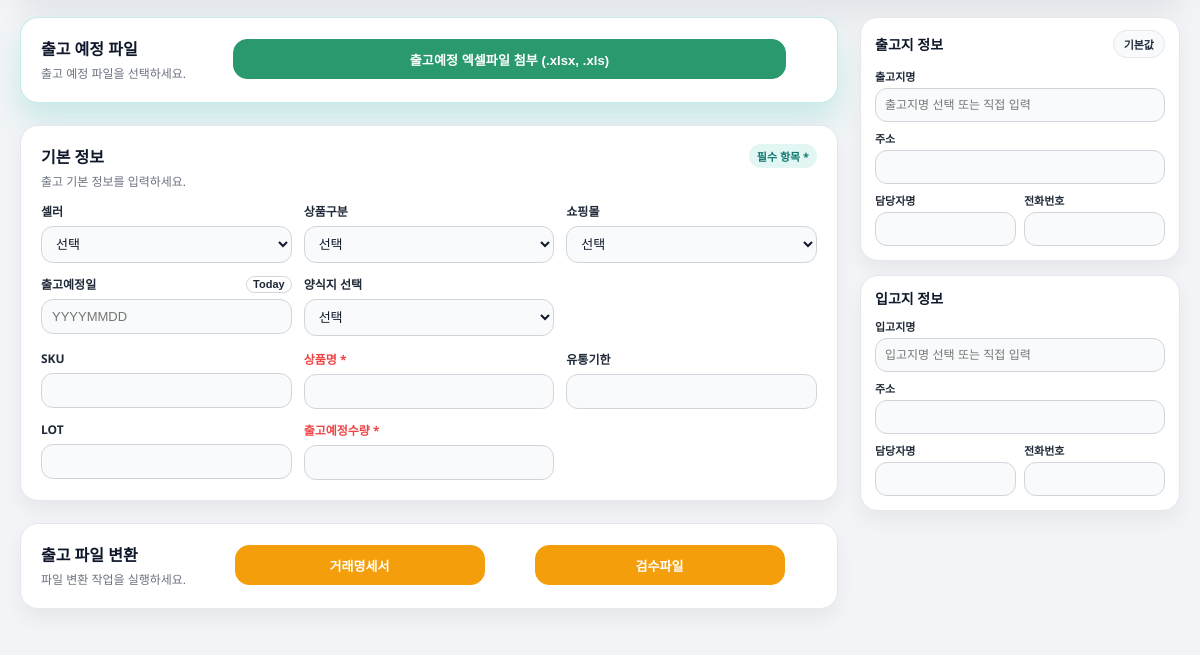
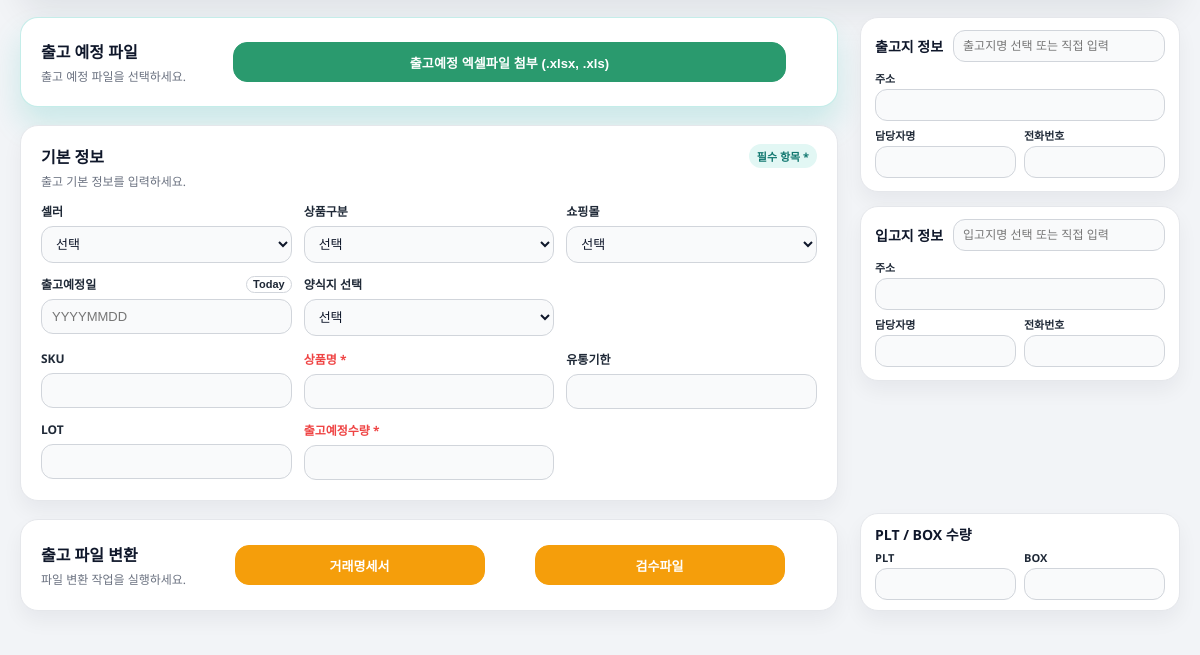
Before and after one commit to lulubethere/CountHub, an Electron app: page html/04-02 outbound.html in a window 1200 px wide. Shown: the part 145-800 px from the top of the page. Drawn offline with nearby package versions, Linux system fonts and the light colour scheme; no server answers; sample sign-in values are in the browser's storage.

Commit message:
거래명세서 작업버튼 기능 업그레이드, 출고화면 UI 대격변

```diff
--- a/html/04-02 outbound.html
+++ b/html/04-02 outbound.html
@@ -23,6 +23,9 @@
           </div>
           <div class="hero-right">
             <div class="hero-stat hero-stat-reset">
+              <button id="btn-outbound-default" class="btn-secondary" type="button">출고지 기본값</button>
+            </div>
+            <div class="hero-stat hero-stat-reset">
               <button id="btn-reset" class="btn-secondary">초기화</button>
             </div>
             <div class="hero-stat hero-stat-reset">
@@ -43,7 +46,7 @@
               </div>
             </section>
 
-            <section class="panel">
+            <section class="panel basic-info-panel">
               <div class="panel-header">
                 <div class="panel-title">
                   <h3>기본 정보</h3>
@@ -151,19 +154,17 @@
           <aside class="page-side">
             <section class="panel side-panel">
               <div class="panel-header">
+                <div class="side-panel-header-main">
                   <div class="panel-title">
                     <h3>출고지 정보</h3>
                   </div>
-                <button id="btn-outbound-default" class="btn-ghost btn-mini side-default-btn" type="button">기본값</button>
-              </div>
-              <div class="panel-body">
-                <div class="field">
-                  <div class="field-label">출고지명</div>
-                  <div class="field-control">
-                    <input id="input-outbound-place" class="side-input" type="text" list="outbound-place-options" placeholder="출고지명 선택 또는 직접 입력">
+                  <div class="side-header-input-wrap">
+                    <input id="input-outbound-place" class="side-input side-header-input" type="text" list="outbound-place-options" placeholder="출고지명 선택 또는 직접 입력">
                     <datalist id="outbound-place-options"></datalist>
                   </div>
                 </div>
+              </div>
+              <div class="panel-body">
                 <div class="field">
                   <div class="field-label">주소</div>
                   <div class="field-control">
@@ -189,18 +190,17 @@
 
             <section class="panel side-panel">
               <div class="panel-header">
+                <div class="side-panel-header-main">
                   <div class="panel-title">
                     <h3>입고지 정보</h3>
                   </div>
-              </div>
-              <div class="panel-body">
-                <div class="field">
-                  <div class="field-label">입고지명</div>
-                  <div class="field-control">
-                    <input id="input-inbound-place" class="side-input" type="text" list="inbound-place-options" placeholder="입고지명 선택 또는 직접 입력">
+                  <div class="side-header-input-wrap">
+                    <input id="input-inbound-place" class="side-input side-header-input" type="text" list="inbound-place-options" placeholder="입고지명 선택 또는 직접 입력">
                     <datalist id="inbound-place-options"></datalist>
                   </div>
                 </div>
+              </div>
+              <div class="panel-body">
                 <div class="field">
                   <div class="field-label">주소</div>
                   <div class="field-control">
@@ -218,6 +218,30 @@
                     <div class="field-label">전화번호</div>
                     <div class="field-control">
                       <input id="input-inbound-phone" class="side-input" type="text">
+                    </div>
+                  </div>
+                </div>
+              </div>
+            </section>
+
+            <section class="panel side-panel compact-side-panel">
+              <div class="panel-header">
+                <div class="panel-title">
+                  <h3>PLT / BOX 수량</h3>
+                </div>
+              </div>
+              <div class="panel-body compact-panel-body">
+                <div class="side-qty-row">
+                  <div class="field">
+                    <div class="field-label">PLT</div>
+                    <div class="field-control">
+                      <input id="input-plt-qty" class="side-input compact-side-input" type="text" inputmode="numeric">
+                    </div>
+                  </div>
+                  <div class="field">
+                    <div class="field-label">BOX</div>
+                    <div class="field-control">
+                      <input id="input-box-qty" class="side-input compact-side-input" type="text" inputmode="numeric">
                     </div>
                   </div>
                 </div>
--- a/js/renderer-outbound.js
+++ b/js/renderer-outbound.js
@@ -74,6 +74,7 @@
     const inputInboundAddress = document.getElementById("input-inbound-address");
     const inputInboundManager = document.getElementById("input-inbound-manager");
     const inputInboundPhone = document.getElementById("input-inbound-phone");
+    const inputPltQty = document.getElementById("input-plt-qty");
     const inputOutboundPlace = document.getElementById("input-outbound-place");
     const outboundPlaceOptions = document.getElementById("outbound-place-options");
     const inputOutboundAddress = document.getElementById("input-outbound-address");
@@ -1228,6 +1229,7 @@
           sellerName: selSeller?.options[selSeller.selectedIndex]?.text || "",
           shopName: selShop?.options[selShop.selectedIndex]?.text || "",
           dateValue: dateInput?.value || "",
+          pltQty: inputPltQty?.value.trim() || "",
           inboundPlaceName: getInboundPlaceValue(),
           inboundAddress: inputInboundAddress?.value.trim() || "",
           inboundManager: inputInboundManager?.value.trim() || "",
--- a/style/inbound-style.css
+++ b/style/inbound-style.css
@@ -124,8 +124,7 @@
 
 .page-main > .highlight-panel,
 .page-main > .action-panel {
-  flex: 1;
-  min-height: 0;
+  flex: 0 0 auto;
 }
 
 .panel {
@@ -142,7 +141,10 @@
 .highlight-panel {
   border-color: rgba(20, 184, 166, 0.25);
   box-shadow: 0 18px 30px rgba(20, 184, 166, 0.18);
+  padding-top: 14px;
+  padding-bottom: 14px;
   justify-content: center;
+  min-height: 0;
 }
 
 .side-panel {
@@ -1305,7 +1307,10 @@
 }
 
 .action-panel {
+  padding-top: 14px;
+  padding-bottom: 14px;
   justify-content: center;
+  min-height: 0;
 }
 
 .action-group {
--- a/style/outbound-style.css
+++ b/style/outbound-style.css
@@ -114,21 +114,31 @@
   align-items: stretch;
 }
 
-.page-main,
+.page-main {
+  display: grid;
+  grid-template-rows: auto minmax(0, 1fr) auto;
+  gap: 18px;
+  height: 100%;
+  min-height: 0;
+}
+
 .page-side {
   display: flex;
   flex-direction: column;
-  gap: 22px;
+  gap: 14px;
   height: 100%;
-}
-
-.page-side {
-  gap: 14px;
 }
 
 .page-main > .highlight-panel,
 .page-main > .action-panel {
-  flex: 1;
+  flex: 0 0 auto;
+}
+
+.page-main > .panel:not(.highlight-panel):not(.action-panel) {
+  flex: 0 0 auto;
+}
+
+.basic-info-panel {
   min-height: 0;
 }
 
@@ -146,12 +156,15 @@
 .highlight-panel {
   border-color: rgba(20, 184, 166, 0.25);
   box-shadow: 0 18px 30px rgba(20, 184, 166, 0.18);
+  padding-top: 21px;
+  padding-bottom: 21px;
   justify-content: center;
+  min-height: 0;
 }
 
 .side-panel {
-  padding: 12px 14px 14px;
-  gap: 10px;
+  padding: 12px 14px 13px;
+  gap: 8px;
 }
 
 .panel-header {
@@ -215,6 +228,12 @@
   display: flex;
   flex-direction: column;
   gap: 14px;
+}
+
+.basic-info-panel .inbound-form {
+  width: 100%;
+  max-width: 840px;
+  margin: 0 auto;
 }
 
 .grid-row {
@@ -377,6 +396,27 @@
   transform: translateY(0);
 }
 
+#btn-outbound-default {
+  height: 30px;
+  padding: 0 12px;
+  border-radius: 999px;
+  background: #ffffff;
+  color: var(--ink-700);
+  border: 1px solid var(--line-300);
+  font-size: 12px;
+  font-weight: 700;
+  box-shadow: none;
+}
+
+#btn-outbound-default:hover {
+  background: #f3f4f6;
+  transform: translateY(-1px);
+}
+
+#btn-outbound-default:active {
+  transform: translateY(0);
+}
+
 .btn-mini {
   height: 28px;
   padding: 0 10px;
@@ -1279,12 +1319,30 @@
   align-items: center;
 }
 
+.side-panel-header-main {
+  display: flex;
+  align-items: center;
+  gap: 10px;
+  flex: 1 1 auto;
+  min-width: 0;
+}
+
+.side-header-input-wrap {
+  flex: 1 1 auto;
+  min-width: 0;
+}
+
+.side-header-input {
+  min-height: 30px;
+  padding: 5px 9px;
+}
+
 .page-side .panel-title h3 {
   font-size: 14px;
+  white-space: nowrap;
 }
 
 .side-default-btn {
-  margin-left: auto;
   height: 28px;
   padding: 0 10px;
   border-radius: 999px;
@@ -1299,20 +1357,42 @@
 }
 
 .page-side .panel-body {
-  gap: 8px;
+  gap: 6px;
 }
 
 .page-side .field-label,
 .page-side .field-label-must {
   font-size: 11px;
-  margin-bottom: 4px;
+  margin-bottom: 3px;
 }
 
 .page-side .side-input,
 .page-side .field-control input {
-  min-height: 34px;
-  padding: 7px 9px;
-  font-size: 12px;
+  min-height: 32px;
+  padding: 6px 9px;
+  font-size: 12px;
+}
+
+.compact-side-panel {
+  padding-top: 10px;
+  padding-bottom: 10px;
+  gap: 6px;
+  margin-top: auto;
+}
+
+.compact-panel-body {
+  gap: 0;
+}
+
+.side-qty-row {
+  display: grid;
+  grid-template-columns: repeat(2, minmax(0, 1fr));
+  gap: 8px;
+}
+
+.compact-side-input {
+  min-height: 30px;
+  padding: 5px 8px;
 }
 
 .upload-row {
@@ -1356,7 +1436,10 @@
 }
 
 .action-panel {
+  padding-top: 22px;
+  padding-bottom: 22px;
   justify-content: center;
+  min-height: 0;
 }
 
 .action-group {
@@ -1467,6 +1550,10 @@
     grid-template-columns: minmax(0, 1fr);
   }
 
+  .side-qty-row {
+    grid-template-columns: repeat(2, minmax(0, 1fr));
+  }
+
   .action-group {
     width: 100%;
     flex-direction: column;
```
Also changed, not shown: js/main.js (+23 -0 lines). Lines whose indentation alone changed are shown as unchanged.
